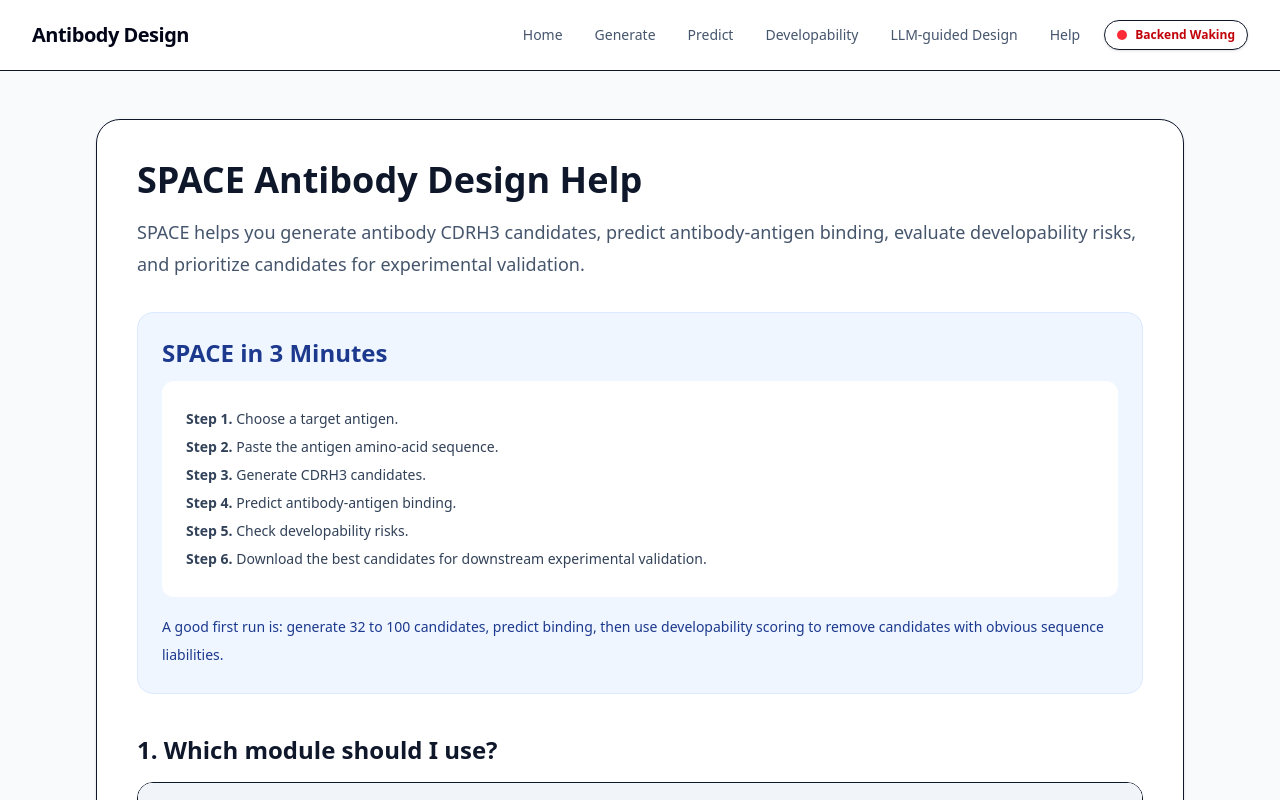
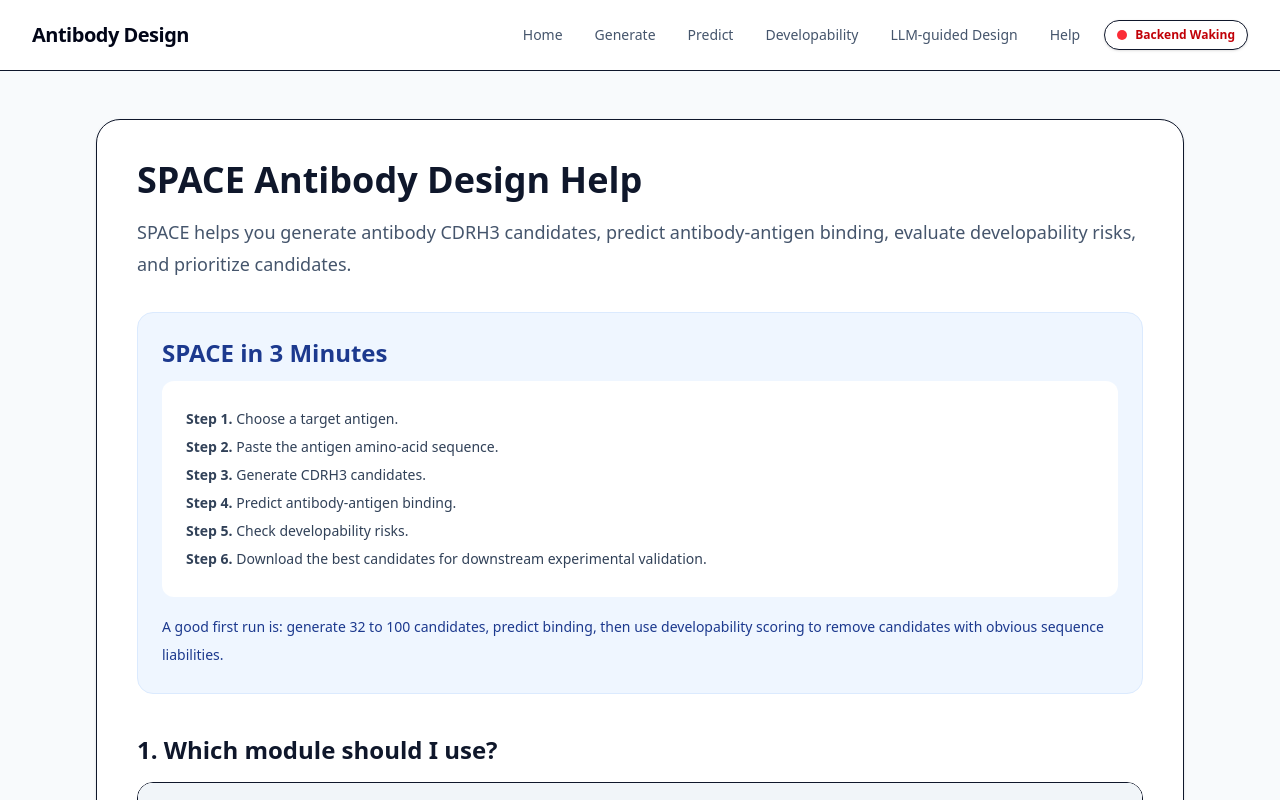
Before and after one commit to Fanxu-alt/Antibody-Design, a Next.js app in the folder frontend/: page /help in a window 1280 px wide. Shown: the top 800 px of the page. Built offline with nearby package versions, Linux system fonts and the light colour scheme; no server answers.

Commit message:
Update page.tsx

```diff
--- a/frontend/app/help/page.tsx
+++ b/frontend/app/help/page.tsx
@@ -13,8 +13,7 @@ export default function HelpPage() {
 
           <p className="mb-8 text-lg leading-8 text-slate-600">
             SPACE helps you generate antibody CDRH3 candidates, predict antibody-antigen binding, evaluate
-            developability risks, and prioritize candidates for experimental
-            validation.
+            developability risks, and prioritize candidates.
           </p>
 
           <div className="mb-10 rounded-2xl border border-blue-100 bg-blue-50 p-6">
```
